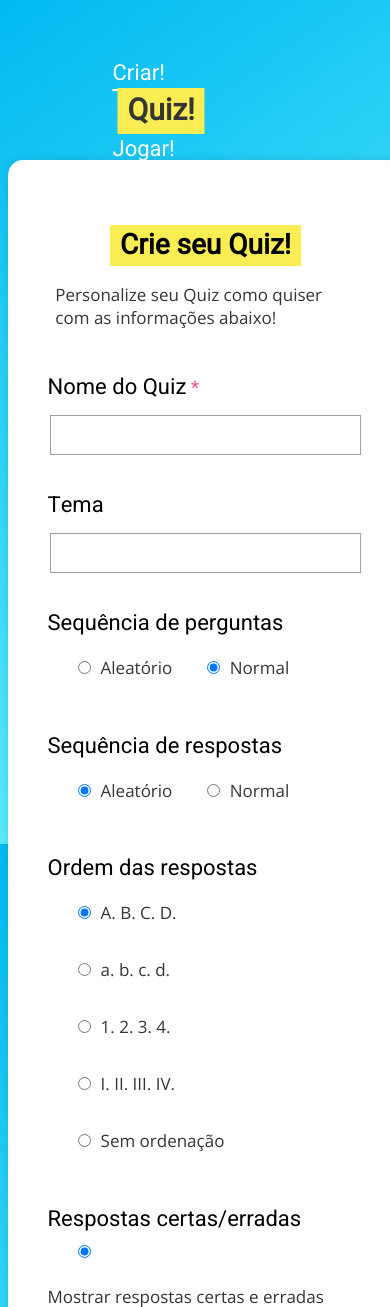
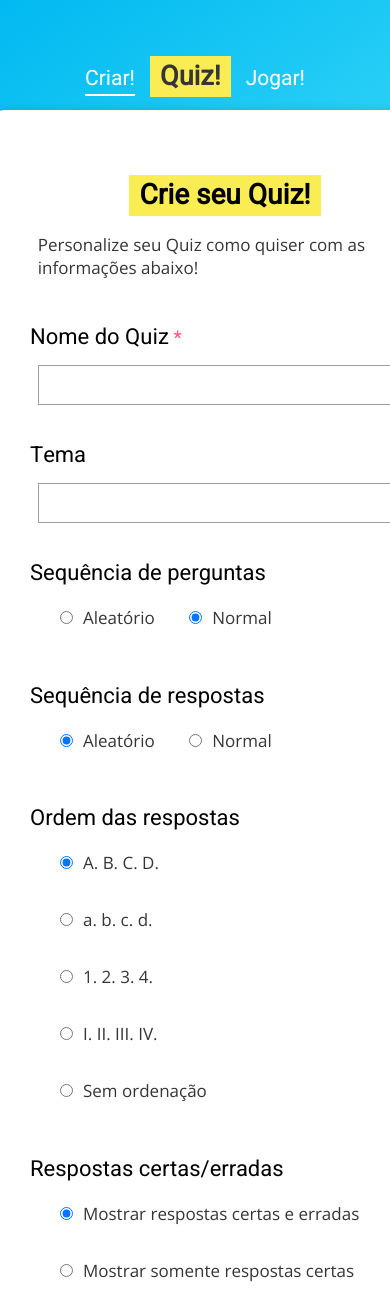
Before and after one commit to lalinha123/Quiz, a PHP site: page /criar.html in a window 390 px wide; the page is wider, and only the part inside the window is pictured. Shown: the top 1307 px of that part. Run offline with PHP 8.4, Linux system fonts and the light colour scheme; some web fonts are replaced.

Commit message:
+ responsividade

```diff
--- a/assets/css/principal.css
+++ b/assets/css/principal.css
@@ -1,5 +1,5 @@
 @import url('https://fonts.googleapis.com/css2?family=Comic+Neue&family=Heebo&family=Open+Sans:wght@400&family=Roboto&family=Montserrat&family=Playfair+Display&family=Roboto+Mono&family=The+Nautigal&family=Oswald&family=Dancing+Script&display=swap');
-@import '/responsividade/resp_principal.css';
+@import 'resp_principal.css';
 
 :root{
   --c-cinza-claro: #e9e9e9;
@@ -109,7 +109,7 @@
 #navbar ul li{
   opacity: 100%;
   list-style: none;
-  display: inline-block;
+  display: inline;
 }
 
 #navbar a, #navbar a:visited{
--- a/assets/css/resp_criar.css
+++ b/assets/css/resp_criar.css
@@ -2,6 +2,7 @@
   #cont-princ{
     width: 500px;
     padding: 40px;
+    margin-top: 80px;
   }
 
   #titulo-princ{
@@ -11,13 +12,13 @@
   #titulo-princ h1{
     font-size: 30px !important;
   }
-
 }
 
 @media screen and (max-width: 599px) {
   #cont-princ{
-    width: 90%;
+    width: 100vw;
     padding: 30px !important;
+    margin-top: 80px;
   }
 
   #titulo-princ{
--- a/assets/css/resp_principal.css
+++ b/assets/css/resp_principal.css
@@ -0,0 +1,21 @@
+@media screen and (min-width: 600px) and (max-width: 899px) {
+  #navbar a, #navbar a:visited{
+    font-size: 21px !important;
+  }
+
+  #navbar #nav-link-quiz{
+    font-size: 28px !important;
+  }
+}
+
+@media screen and (max-width: 599px) {
+  #navbar a, #navbar a:visited{
+    font-size: 21px !important;
+    margin: 0 5px !important;
+  }
+
+  #navbar #nav-link-quiz{
+    font-size: 27px !important;
+    margin: 0 10px !important;
+  }
+}
```
